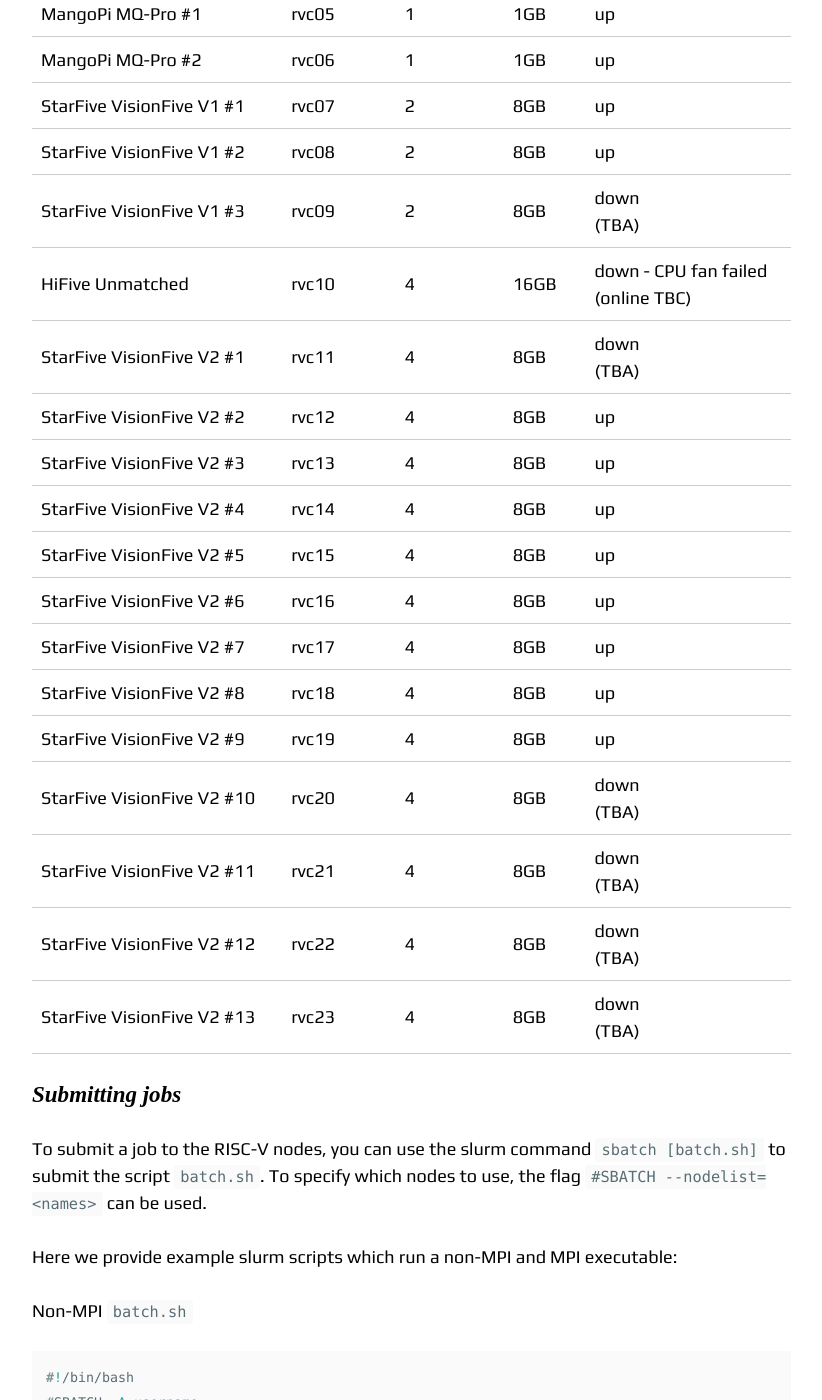
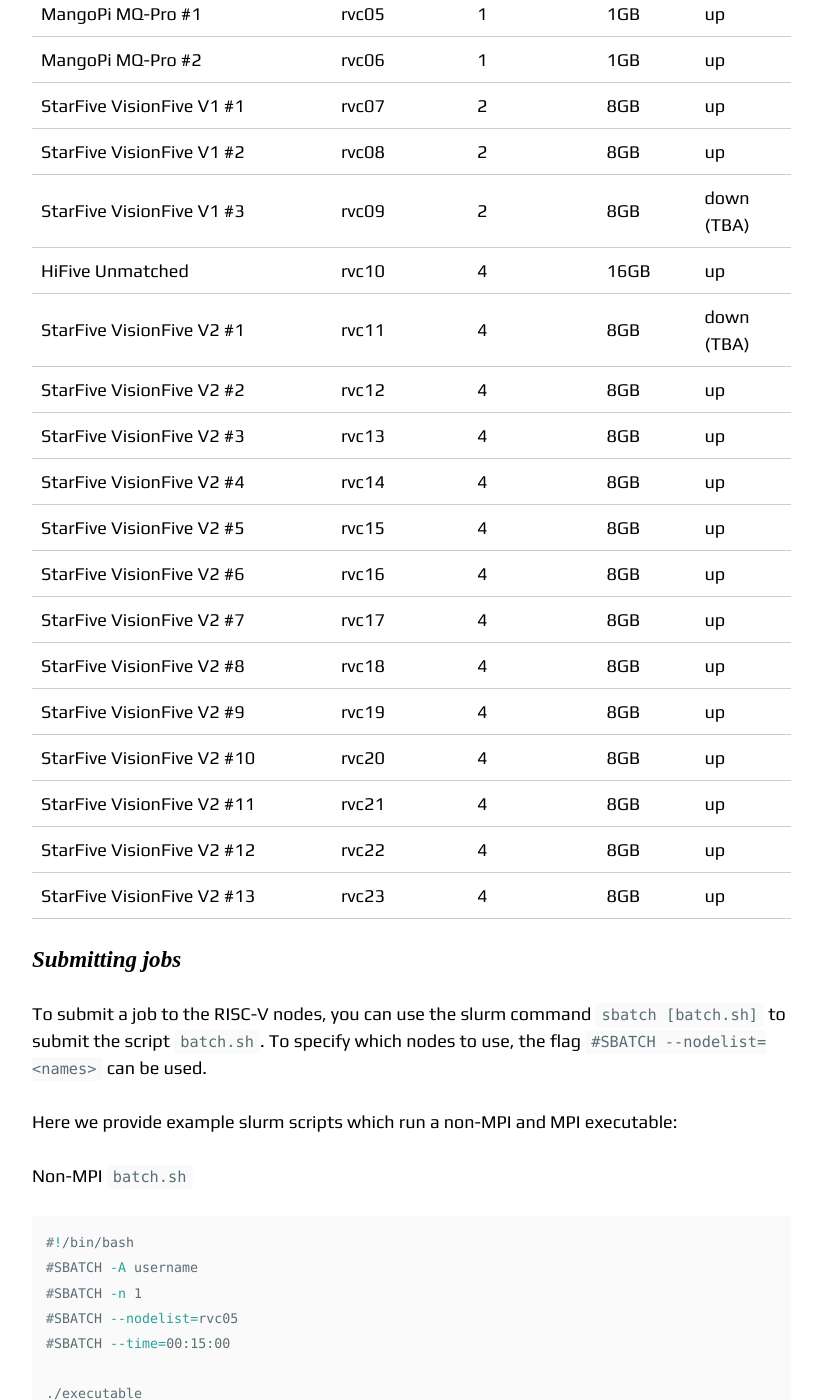
Before and after one commit to RISCVtestbed/riscvtestbed.github.io, a Jekyll site: the page built from _documentation/running_riscv.md, in a window 1280 px wide and 1400 px high, scrolled down 961 px. Shown: the whole window, without its empty margins (343-1165 px from the left). Built offline with Jekyll 4.4.1, drawn with Linux system fonts in a browser that asks for light colours; nearby versions of some CDN libraries.

Commit message:
Update running_riscv.md
rvc[20-23] now added to cluster

```diff
--- a/_documentation/running_riscv.md
+++ b/_documentation/running_riscv.md
@@ -24,7 +24,7 @@
 | StarFive VisionFive V1 #1 | rvc07 | 2 | 8GB | up |
 | StarFive VisionFive V1 #2 | rvc08 | 2 | 8GB | up |
 | StarFive VisionFive V1 #3 | rvc09 | 2 | 8GB | down <br />(TBA) |
-| HiFive Unmatched  | rvc10 | 4 | 16GB | down - CPU fan failed <br />(online TBC) |
+| HiFive Unmatched  | rvc10 | 4 | 16GB | up[](url) |
 | StarFive VisionFive V2 #1 | rvc11 | 4 | 8GB | down <br />(TBA) |
 | StarFive VisionFive V2 #2 | rvc12 | 4 | 8GB | up |
 | StarFive VisionFive V2 #3 | rvc13 | 4 | 8GB | up |
@@ -34,10 +34,10 @@
 | StarFive VisionFive V2 #7 | rvc17 | 4 | 8GB | up |
 | StarFive VisionFive V2 #8 | rvc18 | 4 | 8GB | up |
 | StarFive VisionFive V2 #9 | rvc19 | 4 | 8GB | up |
-| StarFive VisionFive V2 #10 | rvc20 | 4 | 8GB | down <br />(TBA) |
-| StarFive VisionFive V2 #11 | rvc21 | 4 | 8GB | down <br />(TBA) |
-| StarFive VisionFive V2 #12 | rvc22 | 4 | 8GB | down <br />(TBA) |
-| StarFive VisionFive V2 #13 | rvc23 | 4 | 8GB | down <br />(TBA) |
+| StarFive VisionFive V2 #10 | rvc20 | 4 | 8GB | up |
+| StarFive VisionFive V2 #11 | rvc21 | 4 | 8GB | up |
+| StarFive VisionFive V2 #12 | rvc22 | 4 | 8GB | up |
+| StarFive VisionFive V2 #13 | rvc23 | 4 | 8GB | up |
 
 ### Submitting jobs
 
```
